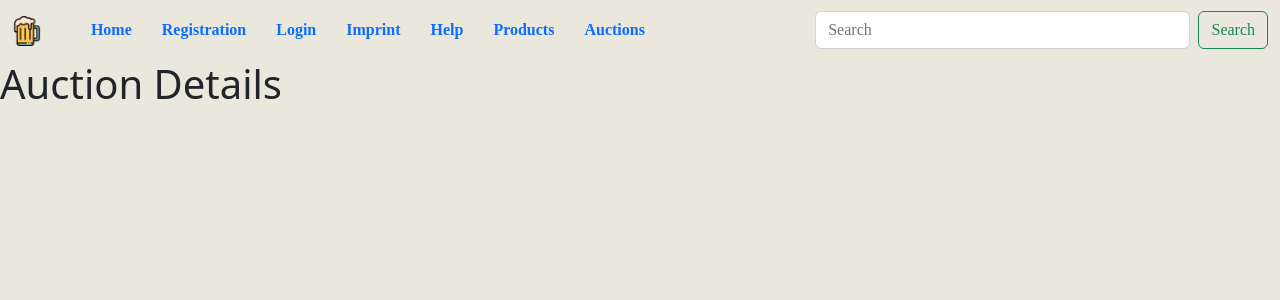
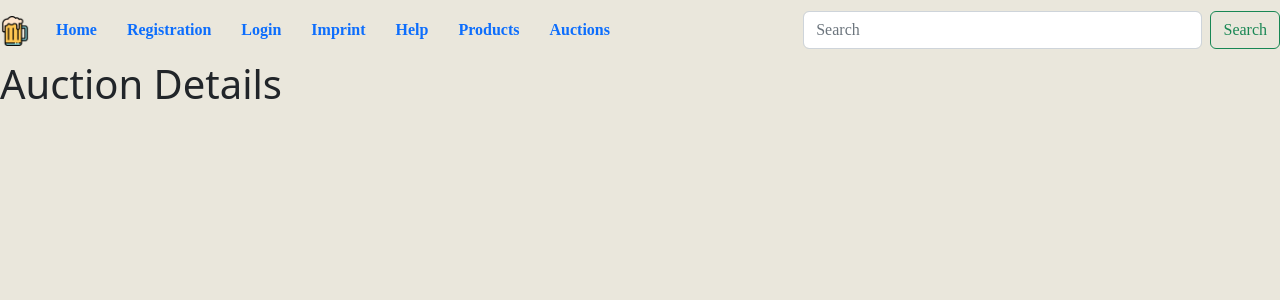
Before and after one commit to ivegh85/hoptimus-prime-frontend, a Vue app: page /auctiondetails/1 in a window 1280 px wide. Shown: the top 300 px of the page. Built offline with nearby package versions, Linux system fonts and the light colour scheme.

Commit message:
fixed responsive navbar toggle

```diff
--- a/src/components/NavigationBar.vue
+++ b/src/components/NavigationBar.vue
@@ -1,33 +1,24 @@
 <template>
   <div>
-
     <nav class="navbar navbar-expand-lg">
-      <button class="navbar-toggler" type="button" data-toggle="collapse" data-target="#navbarToggler" aria-controls="navbarToggler" aria-expanded="false" aria-label="Toggle navigation">
+      <button class="navbar-toggler" type="button" data-bs-toggle="collapse" data-bs-target="#navbarToggler" aria-controls="navbarToggler" aria-expanded="false" aria-label="Toggle navigation">
         <span class="navbar-toggler-icon"></span>
       </button>
-      <div class="container-fluid">
-        <div class="row collapse navbar-collapse" id="navbarToggler">
-          <div class="col-1 ">
-            <router-link class="navbar-brand" :to="{ name: 'Home' }">
-              <img class="resize" src="../assets/beer.png" alt="Beer Icon by Freepik">
-            </router-link>
-          </div>
-
-          <div class="col-11 collapse navbar-collapse ">
+        <router-link class="navbar-brand" :to="{ name: 'Home' }">
+          <img class="resize" src="../assets/beer.png" alt="Beer Icon by Freepik">
+        </router-link>
+          <div class="collapse navbar-collapse " id="navbarToggler">
             <router-link class="nav-item nav-item-format navbar-nav mr-auto mt-2 mt-lg-0 " v-for="routes in links"
                          v-bind:key="routes.id"
                          :to="`${routes.page}`">
               {{ routes.text }}
             </router-link>
           </div>
-        </div>
         <form class="collapse navbar-collapse" role="search">
           <input class="form-control me-2" type="search" placeholder="Search" aria-label="Search">
           <button class="btn btn-outline-success" type="submit">Search</button>
         </form>
-      </div>
     </nav>
-
   </div>
 </template>
 
--- a/src/views/auction/AuctionDetails.vue
+++ b/src/views/auction/AuctionDetails.vue
@@ -1,6 +1,5 @@
 <template>
-  <h1>Auction Details</h1>
-
+  <h1>Auction Details </h1>
 </template>
 
 <script>
```
